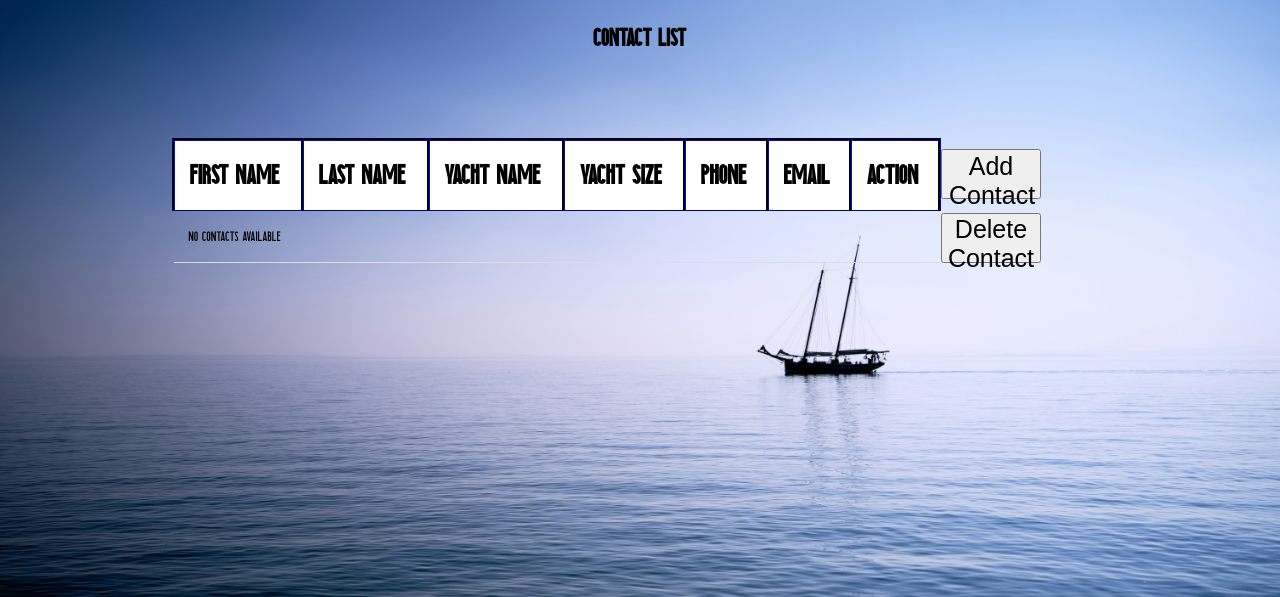
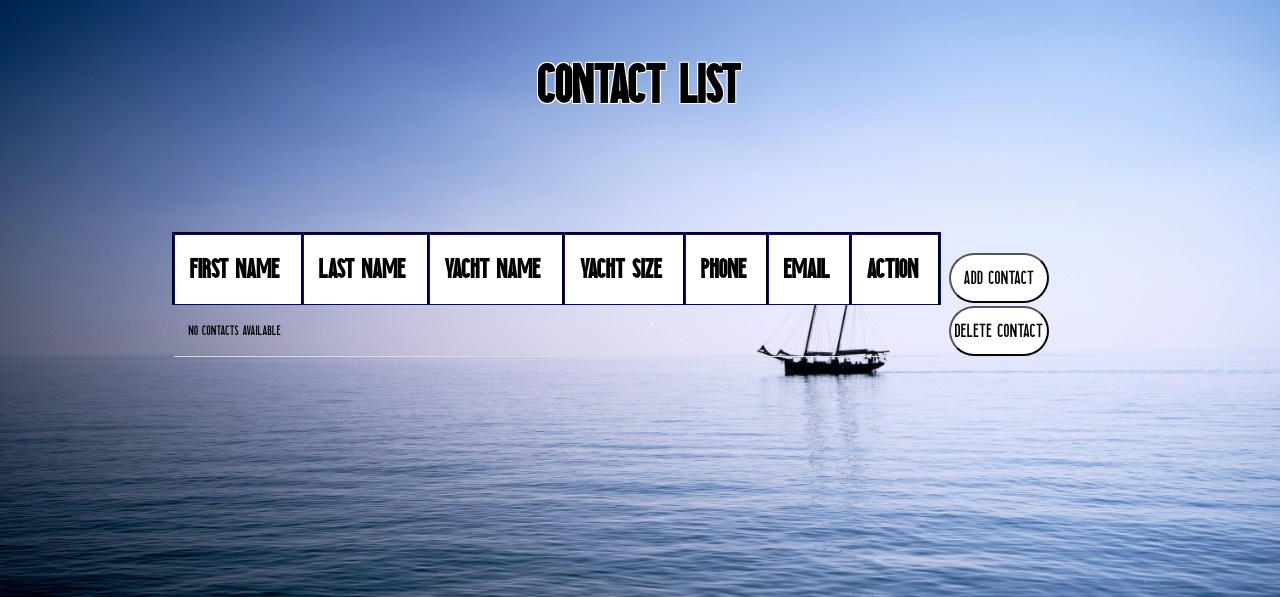
Before and after one commit to academicweapon7/COP4331-Group-17, a PHP site: page /Contacts.html in a window 1280 px wide. Shown: the part 103-700 px from the top of the page. Run offline with PHP 8.4, Linux system fonts and the light colour scheme.

Commit message:
Updated contacts.css

```diff
--- a/Template HTMLCSS/css/contacts.css
+++ b/Template HTMLCSS/css/contacts.css
@@ -1,33 +1,47 @@
-body {
+body
+{
     font-family: Sail-Regular;
 }
 
-.container {
+.container
+{
     max-width: 1300px;
     margin: 0 auto;
     padding: 60px;
 }
 
-h1 {
+h1
+{
     text-align: center;
     color: #000000;
+    font-size: 70px;
+    position: relative;
+
+    text-shadow:
+    -1px -1px 0 #ffffff,
+    1px -1px 0 #ffffff,
+    -1px 1px 0 #ffffff,
+    1px 1px 0 #ffffff;
 }
 
-table {
+table
+{
     width: 100%;
     border-collapse: collapse;
     margin-bottom: 20px;
     border-style: none;
 }
 
-table th, table td {
+table th, table td
+{
     padding: 15px; /* Increased padding */
     border-bottom: 1px solid #ddd;
     text-align: left;
     font-size: 18px; /* Increased font size */
 }
 
-table th {
+table th
+{
     background-color: #f2f2f2;
     font-size: 35px; /* Increased font size */
     background-color: rgb(255, 255, 255);
@@ -37,7 +51,120 @@ table th {
 
 }
 
-#addContact {
+.addContact
+{
+    font-family: Sail-regular;
+    font-size: 30px; /* Increased font size */
+    background-color: white;
+    border-color: rgb(0, 0, 0);
+    text-align: center;
+    color: #000000;
+    transition: color .3s ease;
+    border-style: outset;
+    border-radius: 25px;
+    cursor: pointer;
+    margin-left:5%;
+}
+
+.addContact:hover
+{
+    background-color: rgb(0, 7, 105);
+    color: #ffffff;
+    opacity: 100%;
+}
+
+.removeContact
+{
+    color: #f00;
+    cursor: pointer;
+}
+
+/* Modal Styles */
+.modal
+{
+    position: fixed;
+    z-index: 1;
+    left: 0;
+    top: 0;
+    width: 100%;
+    height: 100%;
+    overflow: auto;
+    background-color: rgba(0, 0, 0, 0.5);
+}
+
+.modal-content {
+    background-color: #ffffff;
+    border-color: rgb(0, 7, 105);
+    border-style: outset;
+    border-radius: 25px;
+    padding: 20px;
+    width: 50%;
+    box-shadow: 0 4px 8px 0 rgba(0, 0, 0, 0.2), 0 6px 20px 0 rgba(0, 0, 0, 0.19);
+    position: absolute;
+    left: 50%;
+    top: 50%;
+    transform: translate(-50%, -50%);
+    text-align: center; /* Center align the content */
+}
+
+.modal-content div {
+    display: flex; /* Use flexbox for centering */
+    justify-content: center; /* Center content horizontally */
+    align-items: center; /* Center content vertically */
+    margin-bottom: 10px; /* Add margin between elements */
+}
+
+.label {
+    font-family: Sail-regular;
+    font-size: 40px;
+    width: 200px; /* Adjust width to fit content */
+    text-align: right; /* Align labels to the right */
+    margin-right: 20px; /* Add margin between label and input box */
+}
+
+.modal-content input[type="text"] {
+    font-family: Sail-regular;
+    width: 300px; /* Adjust width of input boxes */
+    padding: 10px;
+    text-align: center;
+    box-sizing: border-box; /* Include padding and border in the width */
+    margin-left: 20px; /* Add margin between input box and label */
+}
+
+.close
+{
+    color: #000000;
+    float: right;
+    font-size: 28px;
+    font-weight: bold;
+    position: absolute;
+    top: 10px;
+    right: 10px;
+}
+
+.close:hover,
+.close:focus
+{
+    color: black;
+    text-decoration: none;
+    cursor: pointer;
+}
+
+h2
+{
+    text-align: center;
+    font-size: 50px;
+}
+
+/* Styles for the Add Contact button */
+.addcontact-button
+{
+    width: 100%;
+    text-align: center;
+}
+
+.addcontact-button button
+{
     font-family: Sail-regular;
     padding: 15px 45px; /* Increased padding */
     font-size: 40px; /* Increased font size */
@@ -51,13 +178,8 @@ table th {
     cursor: pointer;
 }
 
-#addContact:hover {
+.addcontact-button button:hover
+{
     background-color: rgb(0, 7, 105);
-    color: #ffffff;
-    opacity: 100%;
+    color: white;
 }
-
-.removeContact {
-    color: #f00;
-    cursor: pointer;
-}
```
